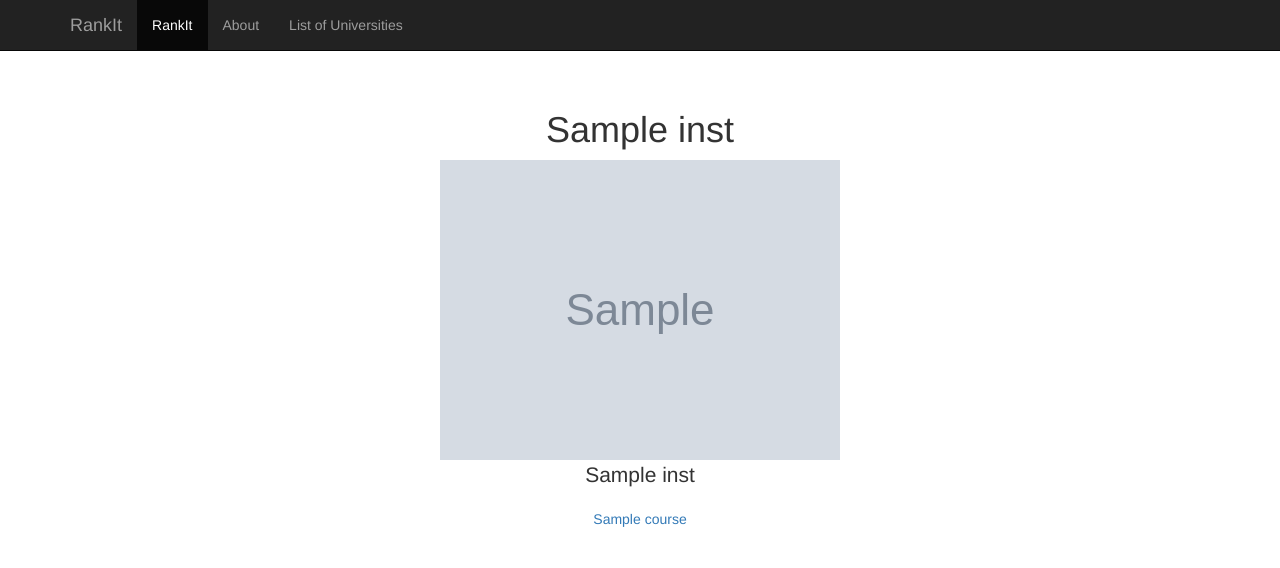
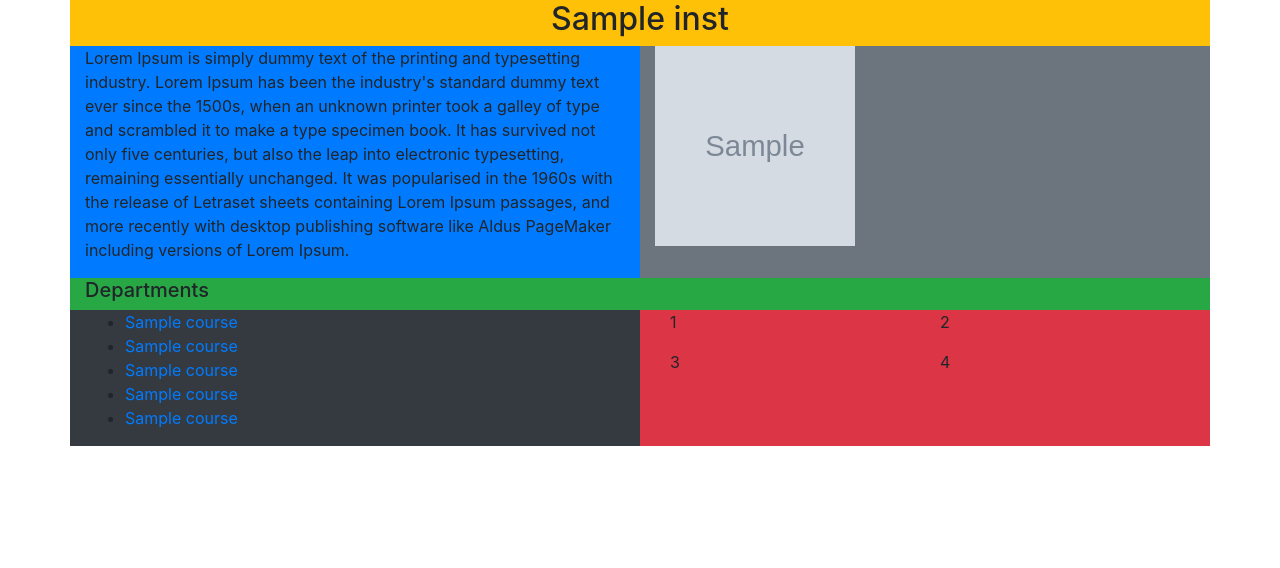
Before and after one commit to Jim-Walk/Software-Development-Assessment, a Flask app: template website/templates/institution.html in a window 1280 px wide. Shown: the top 568 px of the page. Run offline with Flask 2, Linux system fonts and the light colour scheme; the template is opened without the code that fills it: most values are stand-ins (such as "Sample title", 1, 10 or a date in 2020); grey boxes marked "Sample" are stand-in pictures; some libraries are stand-ins or nearby versions.

Commit message:
added some files

```diff
--- a/website/templates/institution.html
+++ b/website/templates/institution.html
@@ -1,13 +1,60 @@
-{% extends "base.html" %}
-{% block title %}Rank it{% endblock %}
+{#% extends "base.html" %}
+{% block title %}Rank it{% endblock %#}
 {% block content %}
-      <div class="starter-template">
-          <h1>{{inst.PROVIDER_NAME}}</h1>
-          <img src={{logo}} class=img-fluid>
-          <p class="lead">{{inst}}</p>
-        </p>
-        {% for c in courses %}
-        <a href="/course/{{c.KISCOURSEID}}">{{c.TITLE}}</a> </br>
-        {%endfor%}
-      </div>
-{% endblock %}
+        <script src="https://code.jquery.com/jquery-3.3.1.slim.min.js" integrity="sha384-q8i/X+965DzO0rT7abK41JStQIAqVgRVzpbzo5smXKp4YfRvH+8abtTE1Pi6jizo" crossorigin="anonymous"></script>
+        <script src="https://cdnjs.cloudflare.com/ajax/libs/popper.js/1.14.7/umd/popper.min.js" integrity="sha384-UO2eT0CpHqdSJQ6hJty5KVphtPhzWj9WO1clHTMGa3JDZwrnQq4sF86dIHNDz0W1" crossorigin="anonymous"></script>
+        <script src="https://stackpath.bootstrapcdn.com/bootstrap/4.3.1/js/bootstrap.min.js" integrity="sha384-JjSmVgyd0p3pXB1rRibZUAYoIIy6OrQ6VrjIEaFf/nJGzIxFDsf4x0xIM+B07jRM" crossorigin="anonymous"></script>
+        <link rel="stylesheet" href="https://stackpath.bootstrapcdn.com/bootstrap/4.3.1/css/bootstrap.min.css" integrity="sha384-ggOyR0iXCbMQv3Xipma34MD+dH/1fQ784/j6cY/iJTQUOhcWr7x9JvoRxT2MZw1T" crossorigin="anonymous">
+
+        <div class='page_path'></div>
+
+        <div class="container bg-success">
+            <div class="row bg-warning">
+              <div class="col-sm text-center">
+                <h2>{{inst.PROVIDER_NAME}}</h2>
+              </div>
+            </div>
+            <div class="row">
+              <div class="col-sm bg-primary">
+                <p>Lorem Ipsum is simply dummy text of the printing and typesetting industry.
+                  Lorem Ipsum has been the industry's standard dummy text ever since the 1500s,
+                  when an unknown printer took a galley of type and scrambled it to make a type specimen book.
+                  It has survived not only five centuries, but also the leap into electronic typesetting,
+                  remaining essentially unchanged. It was popularised in the 1960s with
+                  the release of Letraset sheets containing Lorem Ipsum passages,
+                  and more recently with desktop publishing software like Aldus PageMaker
+                  including versions of Lorem Ipsum.</p>
+              </div>
+              <div class="col-sm bg-secondary">
+                <img src={{logo}} width="200" height="200" />
+              </div>
+            </div>
+            <div class="row">
+              <div class="col-sm">
+                <h5>Departments</h5>
+              </div>
+            </div>
+            <div class="row">
+                <div class="col-sm-6 bg-dark">
+                    <ul>
+                    {% for c in range(5) %}
+                      <li><a href="/course/{{courses[c].KISCOURSEID}}">{{courses[c].TITLE}}</a></li>
+                    {%endfor%}
+                    </ul>
+                </div>
+                <div class="col-sm-6 bg-danger">
+                    <div class="container">
+                      <div class="row">
+                        <div class="col-sm"><label>1</label></div>
+                        <div class="col-sm"><p>2</p></div>
+                      </div>
+                      <div class="row">
+                        <div class="col-sm"><p>3</p></div>
+                        <div class="col-sm"><p>4</p></div>
+                      </div>
+                    </div>
+                </div>
+            </div>
+        </div>
+
+      {% endblock %}
```
Also changed, not shown: website/templates/institution_old.html (added, +13 -0 lines), README.md.
